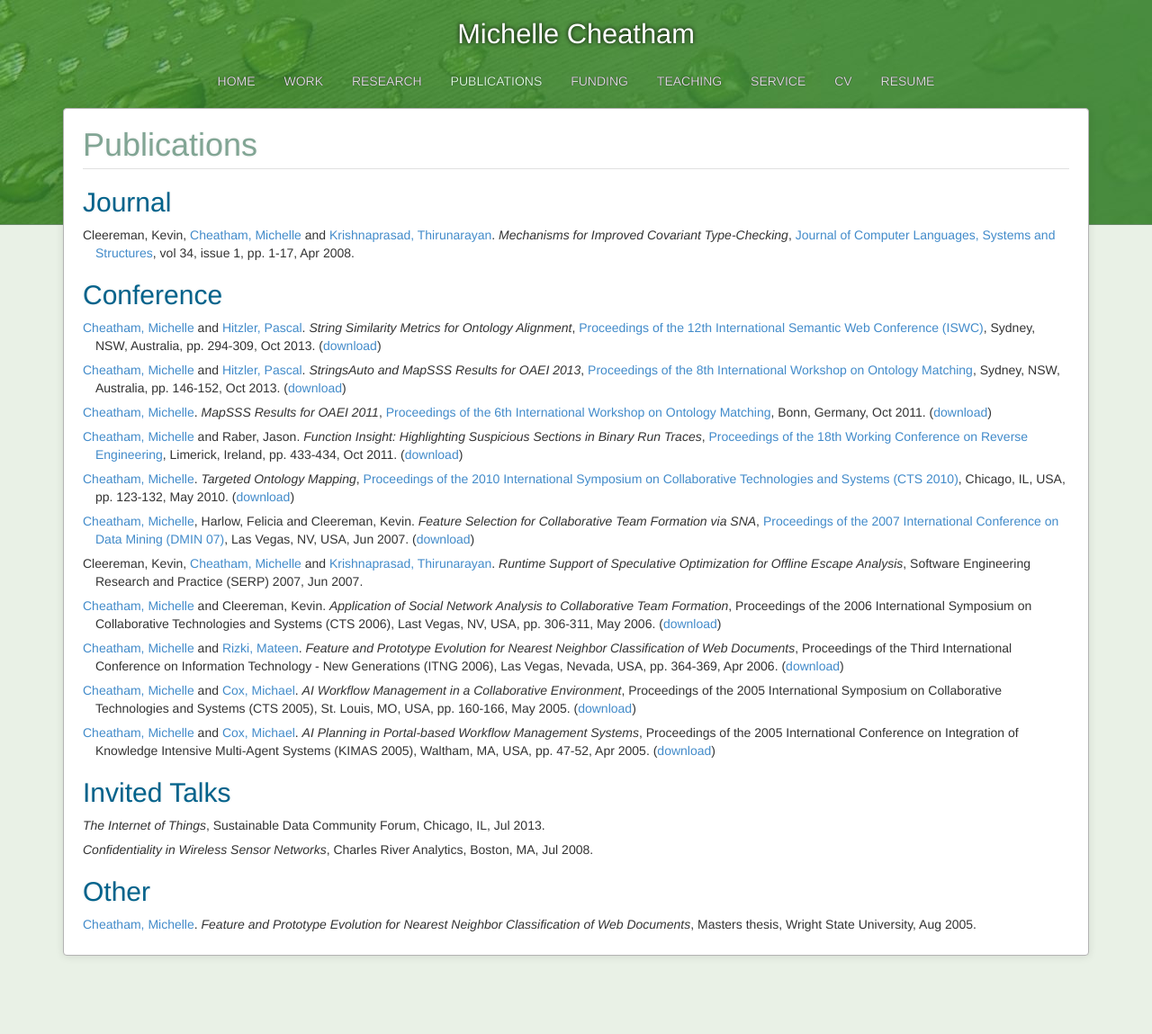
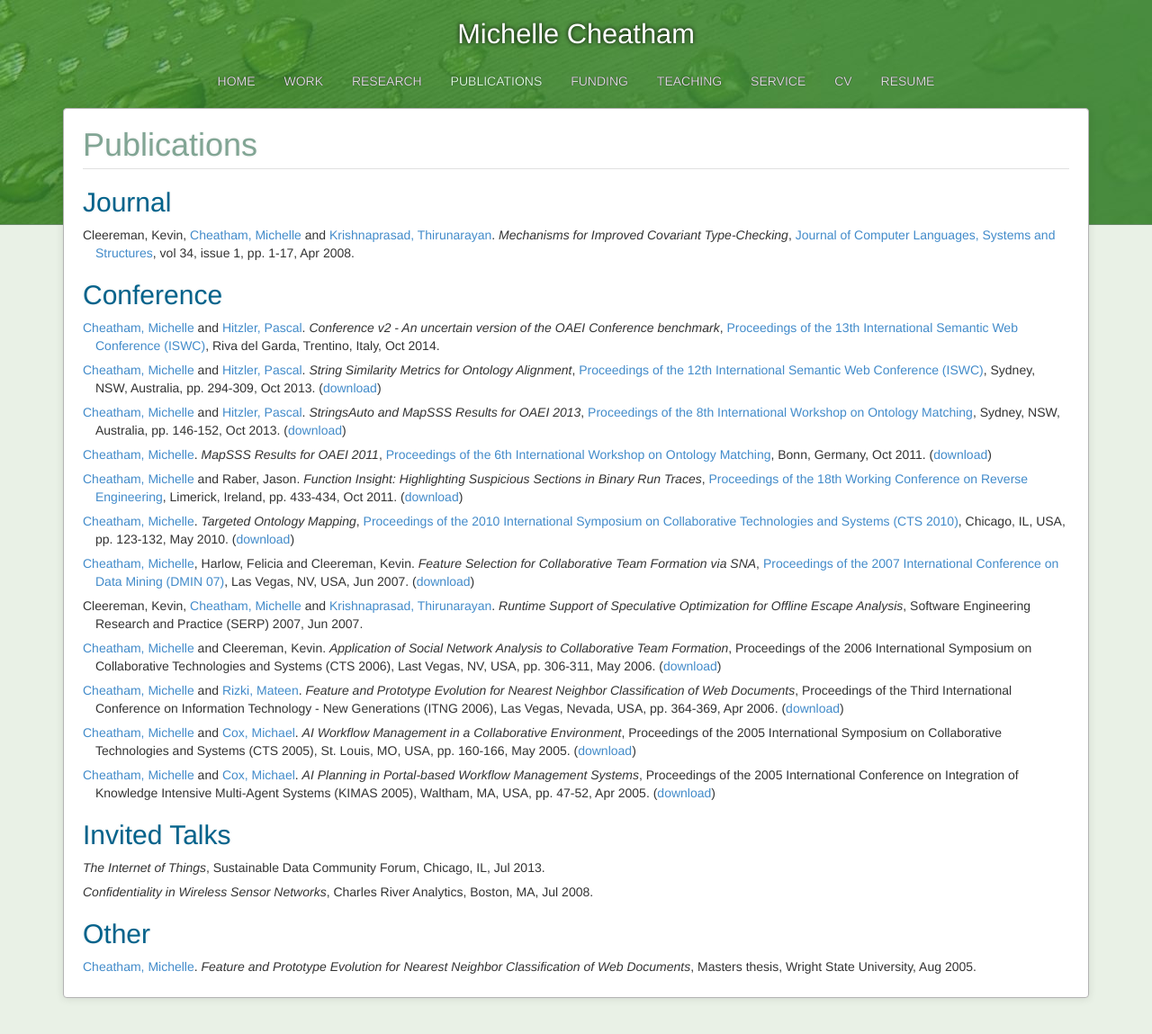
Before and after one commit to mcheatham/mcheatham.github.io, a Jekyll site: the page built from publications.md, in a window 1280 px wide. Shown: the whole page at 90% size. Built offline with Jekyll 4.4.1, drawn with Linux system fonts in a browser that asks for light colours; Markdown is read by kramdown in place of the engine named in the settings; before the commit the page ends 1102 px from its top, so only the background shows below that.

Commit message:
Benchmarks paper and ISWC funds

```diff
--- a/_data/funds.yaml
+++ b/_data/funds.yaml
@@ -1,4 +1,10 @@
 # listed in reverse order by date
+- role: Co-PI (PI Pascal Hitzler, WSU)
+  source: National Science Foundation
+  project: Travel Fellowships for Students from US Universities to Attend ISWC 2014
+  amount: $20,000
+  date: June 2014 - May 2015
+
 - role: Recipient
   source: Association for the Advancement of Artificial Intelligence
   project: FSS-13 AAAI Travel Scholarship
--- a/_data/papers.yaml
+++ b/_data/papers.yaml
@@ -1,4 +1,15 @@
 # listed in reverse order by date
+- title: Conference v2 - An uncertain version of the OAEI Conference benchmark
+  authors:
+    - mcheatham
+    - phitzler
+  publication: Proceedings of the 13th International Semantic Web Conference (ISWC)
+  website: http://iswc2014.semanticweb.org
+  location: Riva del Garda, Trentino, Italy
+  date: 2014-10-19
+  type: conference
+  keywords: alignment
+
 - title: String Similarity Metrics for Ontology Alignment
   authors:
     - mcheatham
```
